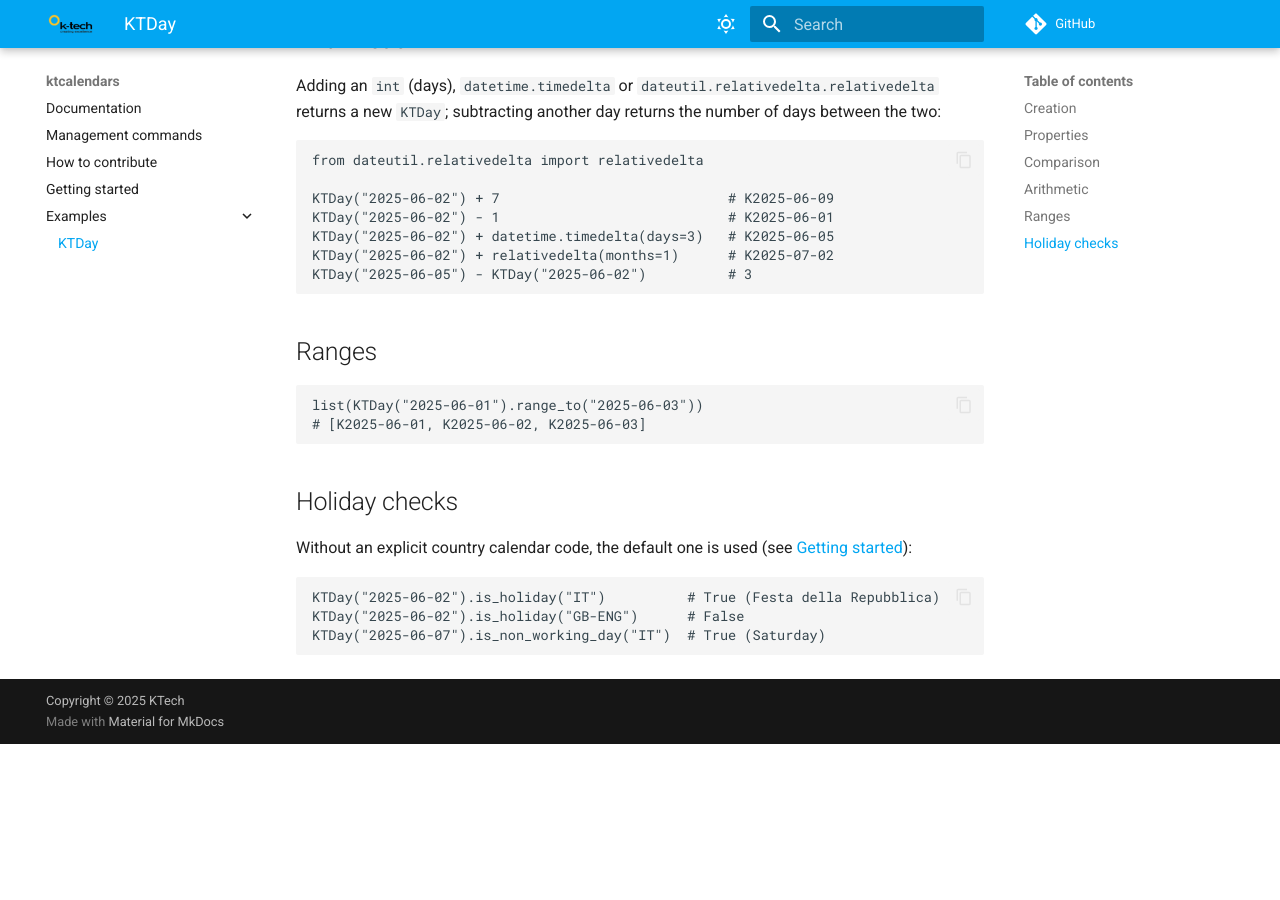
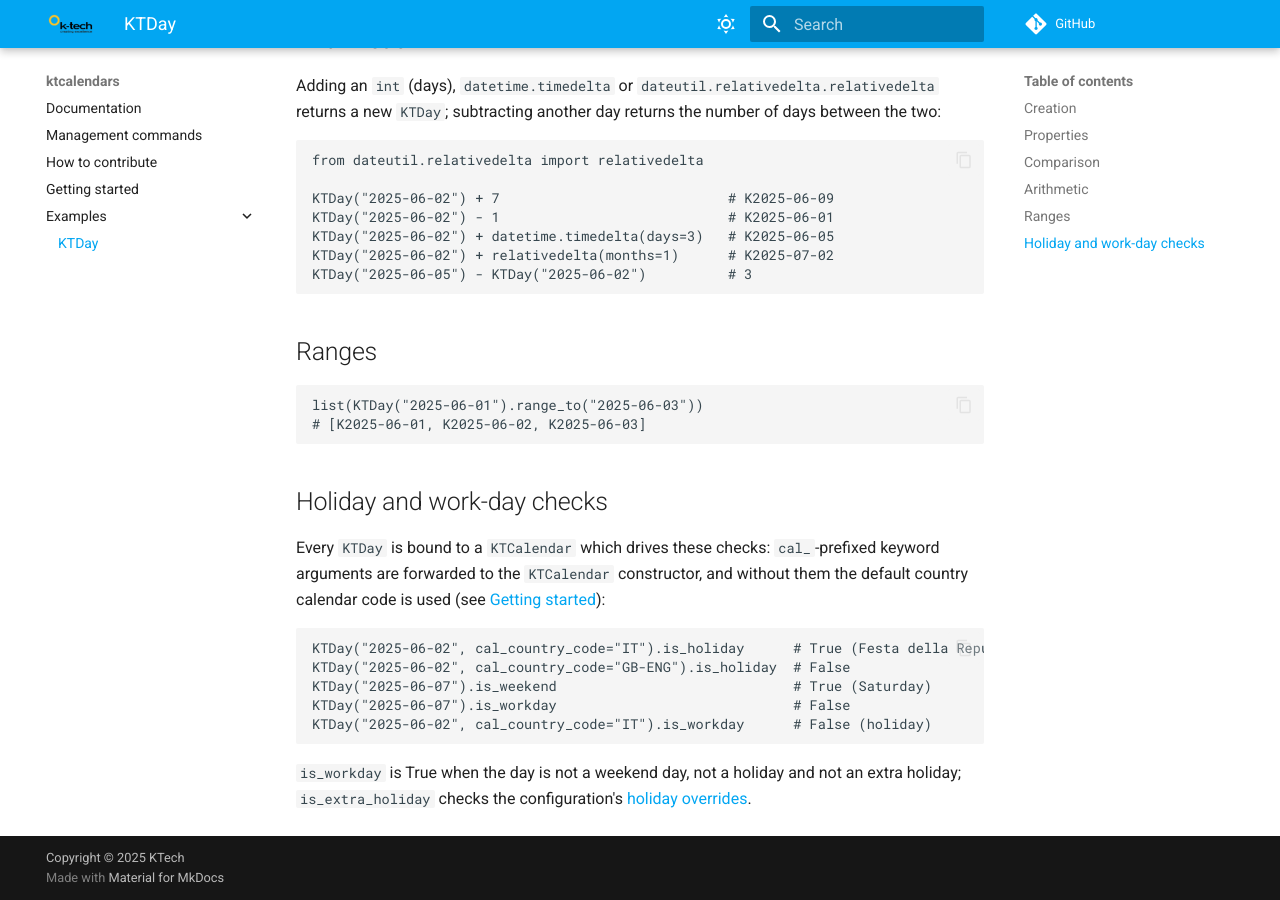
Before and after one commit to k-tech-italy/ktcalendars, an MkDocs documentation site: the page built from docs/src/examples/ktday.md, in a window 1280 px wide and 900 px high, scrolled down 1295 px. Built offline with MkDocs 1.6.1 and Material for MkDocs 9.7.7, drawn with Linux system fonts in a browser that asks for light colours; comment, search, counter and statistics services are not loaded; before the commit the page ends 2039 px from its top, so only the background shows below that.

````diff
--- a/docs/src/examples/ktday.md
+++ b/docs/src/examples/ktday.md
@@ -79,13 +79,21 @@ list(KTDay("2025-06-01").range_to("2025-06-03"))
 # [K2025-06-01, K2025-06-02, K2025-06-03]
 ```
 
-## Holiday checks
+## Holiday and work-day checks
 
-Without an explicit country calendar code, the default one is used
+Every `KTDay` is bound to a `KTCalendar` which drives these checks:
+`cal_`-prefixed keyword arguments are forwarded to the `KTCalendar`
+constructor, and without them the default country calendar code is used
 (see [Getting started](../usage.md#configuration)):
 
 ```python
-KTDay("2025-06-02").is_holiday("IT")          # True (Festa della Repubblica)
-KTDay("2025-06-02").is_holiday("GB-ENG")      # False
-KTDay("2025-06-07").is_non_working_day("IT")  # True (Saturday)
+KTDay("2025-06-02", cal_country_code="IT").is_holiday      # True (Festa della Repubblica)
+KTDay("2025-06-02", cal_country_code="GB-ENG").is_holiday  # False
+KTDay("2025-06-07").is_weekend                             # True (Saturday)
+KTDay("2025-06-07").is_workday                             # False
+KTDay("2025-06-02", cal_country_code="IT").is_workday      # False (holiday)
 ```
+
+`is_workday` is True when the day is not a weekend day, not a holiday and
+not an extra holiday; `is_extra_holiday` checks the configuration's
+[holiday overrides](../usage.md#holiday-overrides).
--- a/pyproject.toml
+++ b/pyproject.toml
@@ -7,7 +7,7 @@ requires = [
 
 [project]
 name = "ktcalendars"
-description = ""
+description = "Country-specific holiday-aware calendars and dates"
 readme = "README.md"
 license = "Apache-2.0"
 license-files = [ "NOTICE.md", "LICENSE.md" ]
````
Also changed, not shown: CHANGELOG.md (+40 -6 lines), README.md (+84 -16 lines), docs/src/index.md (+2 -2 lines), docs/src/usage.md (+43 -7 lines).
